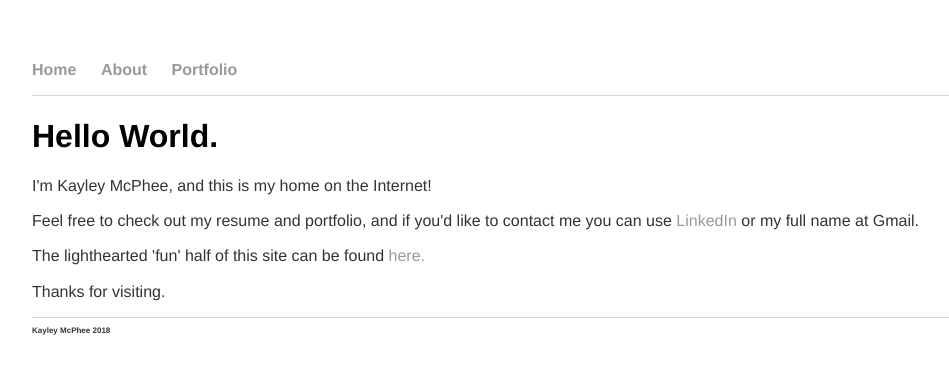
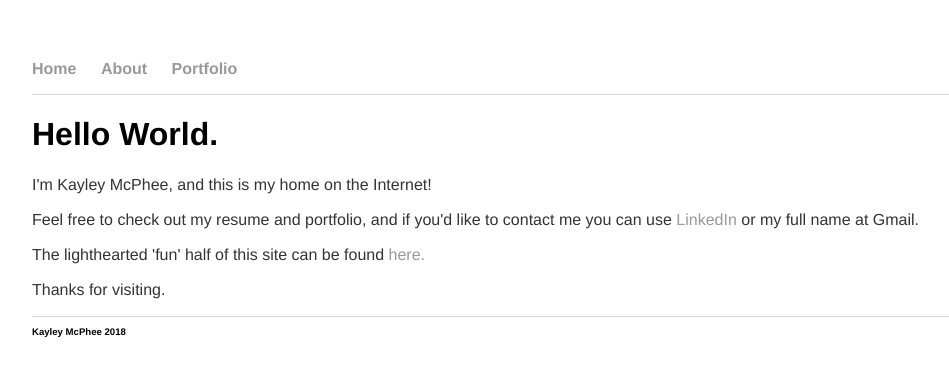
Before and after one commit to kayleymcphee/kayleymcphee.github.io, a Jekyll site: the page built from index.html, in a window 1280 px wide. Shown: the top 376 px of the page, without its empty margins (64-1013 px from the left). Built offline with Jekyll 4.4.1, drawn with Linux system fonts in a browser that asks for light colours.

Commit message:
Update main.css

```diff
--- a/css/main.css
+++ b/css/main.css
@@ -26,12 +26,6 @@
     font-size: 2em;
     font-family:'Helvetica', 'Arial', 'Sans-Serif';
 }
-body ul  {
-    font-size: 1em;
-    font-family:'Helvetica', 'Arial', 'Sans-Serif';
-    line-height: 1.2em;
-    color: #333;
-}
 p {
     font-size: 1em;
     font-family:'Helvetica', 'Arial', 'Sans-Serif';
@@ -40,7 +34,7 @@
 }
 footer {
     border-top: 1px solid #d5d5d5;
-    font-size: .5em;
+    font-size: .6em;
     font-family:'Helvetica', 'Arial', 'Sans-Serif';
 }
 ul.posts {
```
